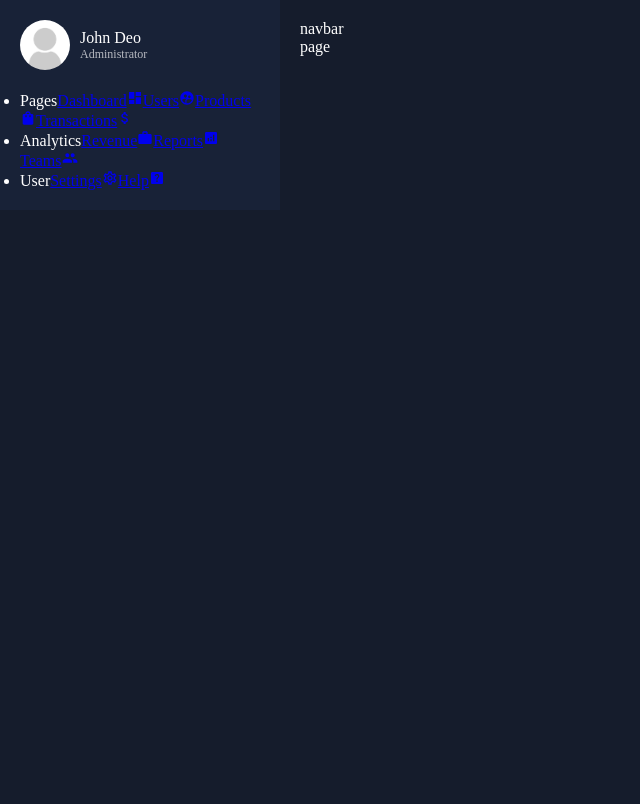
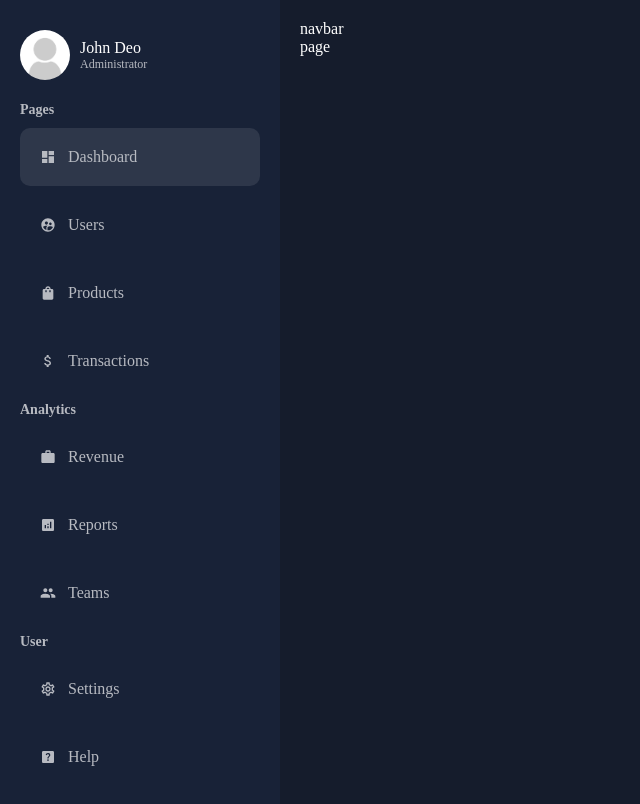
Before and after one commit to hjali7/admin-dashboard-next, a Next.js app in the folder admin-dashboard-next/: page /dashboard in a window 1280 px wide. Shown: the whole page, without its empty margins (0-640 px from the left). Built offline with nearby package versions, Linux system fonts and the light colour scheme.

Commit message:
styles for hove and active links in side bar with pathname

```diff
--- a/admin-dashboard-next/app/ui/dashboard/sildebar/menuLink/menuLink.jsx
+++ b/admin-dashboard-next/app/ui/dashboard/sildebar/menuLink/menuLink.jsx
@@ -1,10 +1,16 @@
+"use client"
+
 import Link from "next/link";
+import { usePathname } from "next/navigation";
+
 import styles from './menuLink.module.css';
+
 export default function MenuLink ({item}) {
+    const pathName = usePathname()
     return (
-        <Link href={item.path}>
+        <Link href={item.path} className={`${styles.container} ${pathName === item.path && styles.active}`}>
+            {item.icon}
             {item.title}
-            {item.icon}
         </Link>
     );
 };
--- a/admin-dashboard-next/app/ui/dashboard/sildebar/menuLink/menuLink.module.css
+++ b/admin-dashboard-next/app/ui/dashboard/sildebar/menuLink/menuLink.module.css
@@ -0,0 +1,13 @@
+.container {
+    display: flex;
+    align-items: center;
+    padding : 20px;
+    gap : 12px;
+    border-radius : 10px;
+    margin-block: 10px;
+
+}
+
+.container:where(:hover , .active , :active) {
+    background-color : #2e374a;
+}
--- a/admin-dashboard-next/app/ui/dashboard/sildebar/sidebar.jsx
+++ b/admin-dashboard-next/app/ui/dashboard/sildebar/sidebar.jsx
@@ -17,7 +17,7 @@ export default function Sidebar() {
       <ul>
         {
           menuItems.map( category => (
-            <li key={category.title}>
+            <li key={category.title} className={styles.list}>
               <span className={styles.category}>{category.title}</span>
               {
                 category.list.map( item => (
--- a/admin-dashboard-next/app/ui/dashboard/sildebar/sidebar.module.css
+++ b/admin-dashboard-next/app/ui/dashboard/sildebar/sidebar.module.css
@@ -28,3 +28,14 @@
     font-size: 12px;
     color : var(--textSoft);
 }
+
+.list {
+    list-style: none;
+}
+
+.category {
+    font-size : 14px;
+    color : var(--textSoft);
+    font-weight : bold;
+    margin: 10px 0;
+}
--- a/admin-dashboard-next/app/ui/globals.css
+++ b/admin-dashboard-next/app/ui/globals.css
@@ -17,3 +17,12 @@ body {
     background-color : var(--bg);
     color : var(--text);
 }
+
+a {
+    text-decoration : none;
+    color : var(--textSoft)
+}
+
+a:where(:hover , :focus , :active) {
+    color: var(--text);
+}
```
